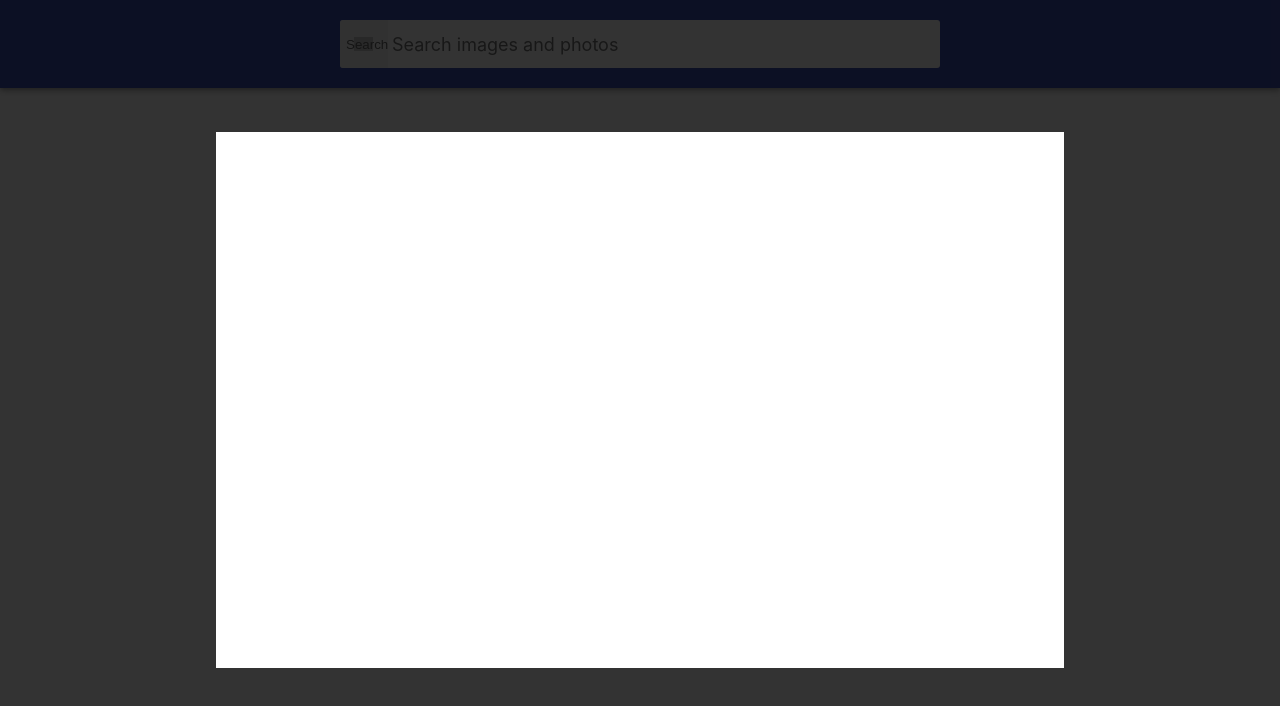
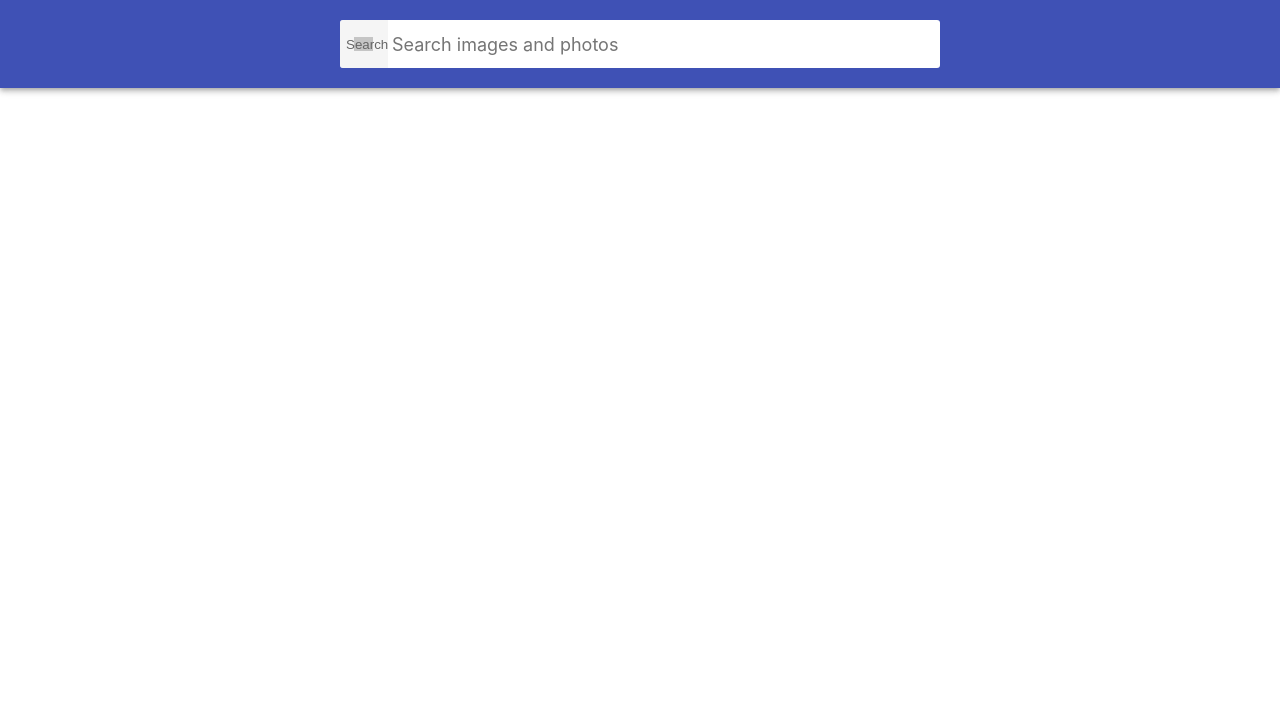
Before and after one commit to NastiaAnn/goit-react-hw-03-image-finder, a React (Create React App) app: page / in a window 1280 px wide. Shown: the top 706 px of the page. Built offline with nearby package versions, Linux system fonts and the light colour scheme; grey boxes are pictures that could not be loaded.

Commit message:
фдьщіе

```diff
--- a/src/components/App.jsx
+++ b/src/components/App.jsx
@@ -8,8 +8,16 @@ export class App extends Component {
   state = {
     images: [],
     isLoading: false,
+    showModal: false,
+    selectedImage: null,
   };
 
+  toggleModal = image => {
+    this.setState(({ showModal }) => ({
+      showModal: !showModal,
+      selectedImage: image,
+    }));
+  };
   getImages = async values => {
     try {
       this.setState({ isLoading: true });
@@ -24,6 +32,8 @@ export class App extends Component {
 
   render() {
     console.log(this.state.images);
+
+    const { isLoading, images, showModal, selectedImage } = this.state;
     return (
       <div
         style={{
@@ -33,18 +43,25 @@ export class App extends Component {
           paddingBottom: '24px',
         }}
       >
-        <SearchBar
-          onSubmit={this.getImages}
-          isSubmitting={this.state.isLoading}
-        />
-        {this.state.isLoading && <div>Loading</div>}
-        {this.state.images.length > 0 ? (
-          <ImageGallery
-            searchedImg={this.state.searchedImg}
-            items={this.state.images}
-          />
+        <SearchBar onSubmit={this.getImages} isSubmitting={isLoading} />
+        {isLoading && <div>Loading</div>}
+        {images.length > 0 ? (
+          <ImageGallery items={images} onClick={this.toggleModal} />
         ) : null}
-        <Modal />
+
+        {showModal && (
+          <Modal>
+            <img
+              style={{
+                display: 'block',
+                width: '100%',
+                height: 'auto',
+              }}
+              src={selectedImage.largeImageURL}
+              alt={selectedImage.tags}
+            />
+          </Modal>
+        )}
       </div>
     );
   }
--- a/src/components/Image/Image.jsx
+++ b/src/components/Image/Image.jsx
@@ -1,9 +1,9 @@
 import { GalleryItem, GalleryImage } from './styled';
 
-export const Image = ({ smallImgUrl, bigImgUrl, imgDescr }) => {
+export const Image = ({ smallImgUrl, bigImgUrl, imgDescr, onClick }) => {
   return (
     <GalleryItem>
-      <GalleryImage src={smallImgUrl} alt={imgDescr} />
+      <GalleryImage src={smallImgUrl} alt={imgDescr} onClick={onClick} />
     </GalleryItem>
   );
 };
--- a/src/components/ImageGallery/ImageGallery.jsx
+++ b/src/components/ImageGallery/ImageGallery.jsx
@@ -3,6 +3,10 @@ import { Image } from 'components/Image/Image';
 import { StyledGallery } from './styled';
 
 export class ImageGallery extends Component {
+  handleImageClick = image => {
+    this.props.onClick(image);
+  };
+
   render() {
     return (
       <StyledGallery>
@@ -13,6 +17,9 @@ export class ImageGallery extends Component {
               smallImgUrl={webformatURL}
               bigImgUrl={largeImageURL}
               imgDescr={tags}
+              onClick={() =>
+                this.handleImageClick({ id, webformatURL, largeImageURL, tags })
+              }
             />
           );
         })}
--- a/src/components/Modal/Modal.jsx
+++ b/src/components/Modal/Modal.jsx
@@ -8,11 +8,10 @@ export class Modal extends Component {
   componentDidUpdate() {}
 
   render() {
+    // console.log({ largeImageURL });
     return (
       <Overlay>
-        <StyledModal>
-          <img src="" alt="" />
-        </StyledModal>
+        <StyledModal>{this.props.children}</StyledModal>
       </Overlay>
     );
   }
--- a/src/components/Modal/styled.js
+++ b/src/components/Modal/styled.js
@@ -15,6 +15,6 @@ export const Overlay = styled.div`
 
 export const StyledModal = styled.div`
   background-color: white;
-  min-width: calc(70vw - 48px);
-  min-height: calc(70vh - 24px);
+  max-width: calc(70vw - 48px);
+  max-height: calc(70vh - 24px);
 `;
```
